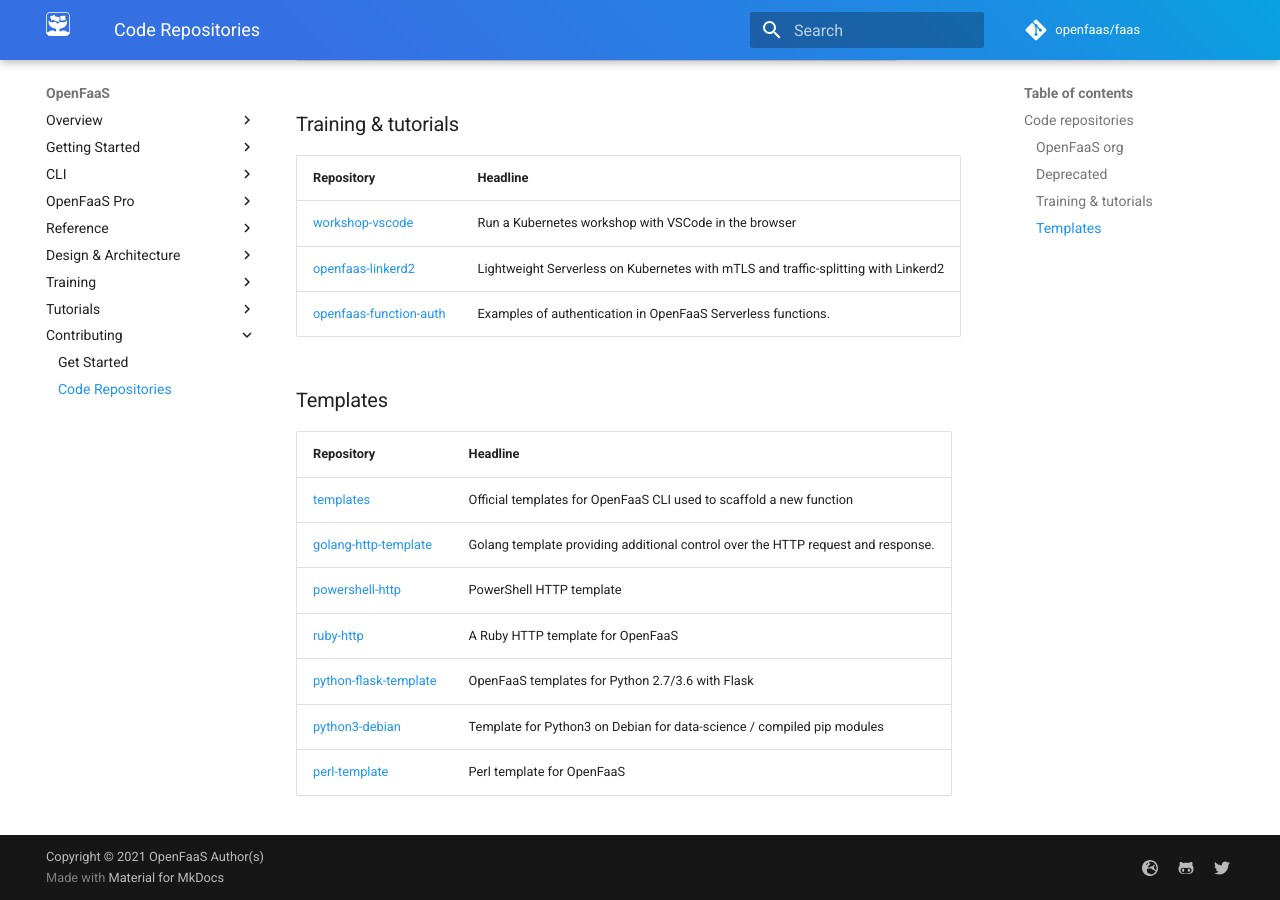
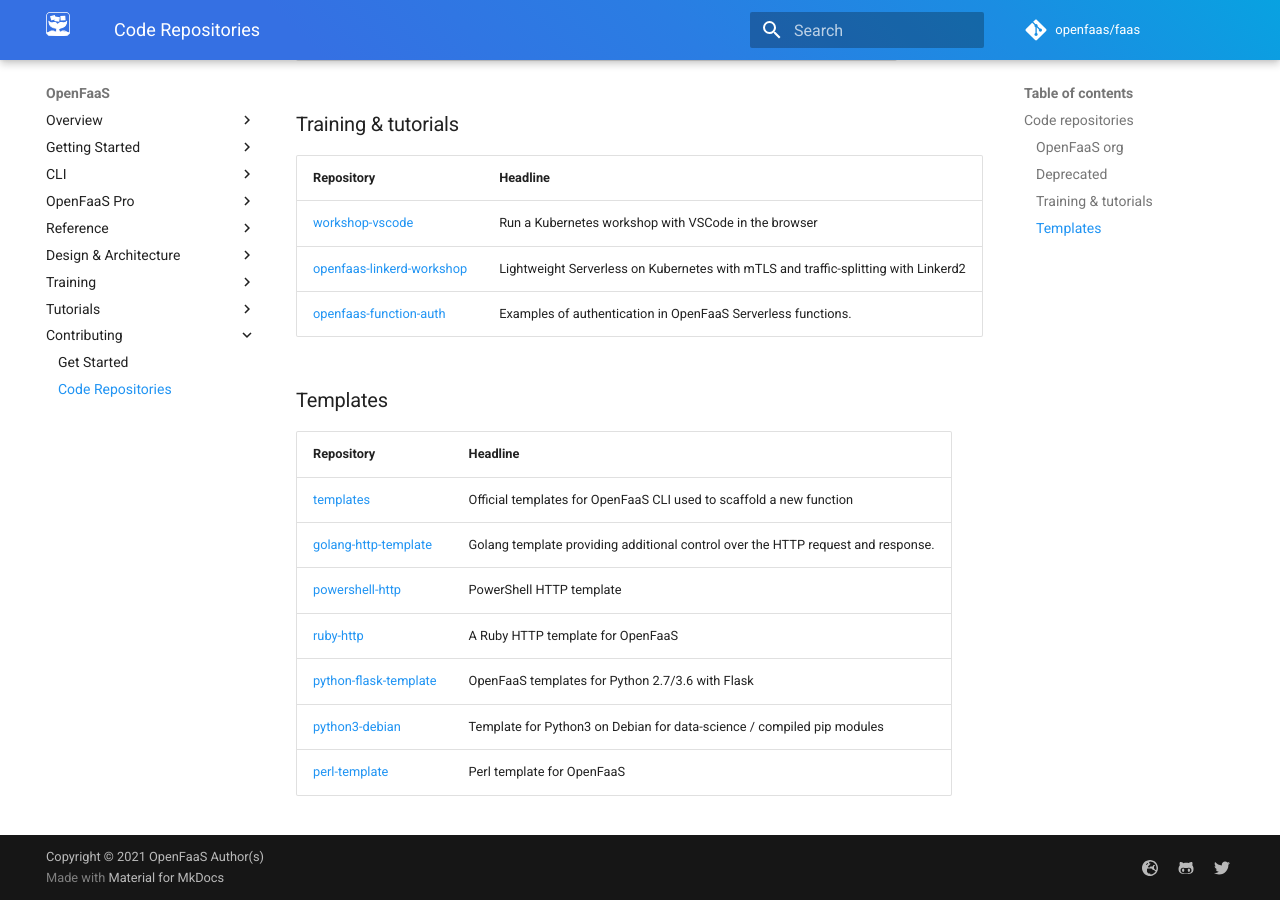
Before and after one commit to openfaas/docs, an MkDocs documentation site: the page built from docs/contributing/code-repositories.md, in a window 1280 px wide and 900 px high, scrolled down 1735 px. Built offline with MkDocs 1.6.1 and Material for MkDocs 9.7.7, drawn with Linux system fonts in a browser that asks for light colours; comment, search, counter and statistics services are not loaded.

Commit message:
update Training & tutorials invalid github url

```diff
--- a/docs/contributing/code-repositories.md
+++ b/docs/contributing/code-repositories.md
@@ -44,8 +44,8 @@ No longer maintained, source available.
 
 | Repository        | Headline                         |
 |:------------------|:---------------------------------|
-| [workshop-vscode](https://github.com/openfaas/workshop-vscode) | Run a Kubernetes workshop with VSCode in the browser |
-| [openfaas-linkerd2](https://github.com/openfaas/openfaas-linkerd2) | Lightweight Serverless on Kubernetes with mTLS and traffic-splitting with Linkerd2 |
+| [workshop-vscode](https://github.com/openfaas-incubator/workshop-vscode) | Run a Kubernetes workshop with VSCode in the browser |
+| [openfaas-linkerd-workshop](https://github.com/openfaas/openfaas-linkerd-workshop) | Lightweight Serverless on Kubernetes with mTLS and traffic-splitting with Linkerd2 |
 | [openfaas-function-auth](https://github.com/openfaas-incubator/openfaas-function-auth) | Examples of authentication in OpenFaaS Serverless functions. |
 
 ### Templates
```
